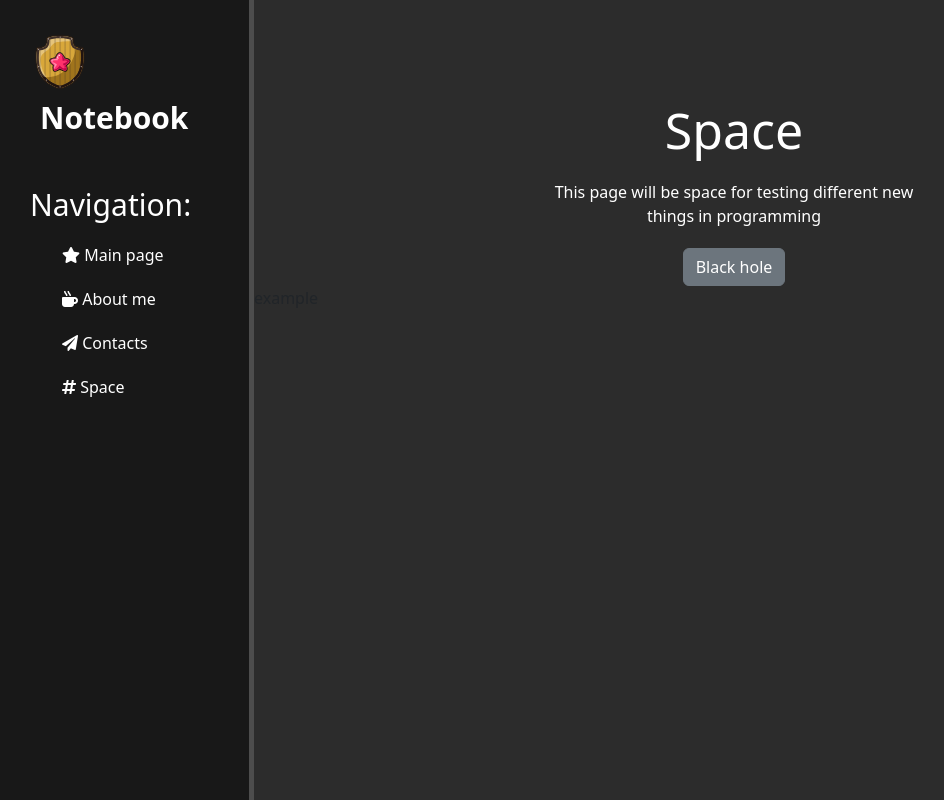
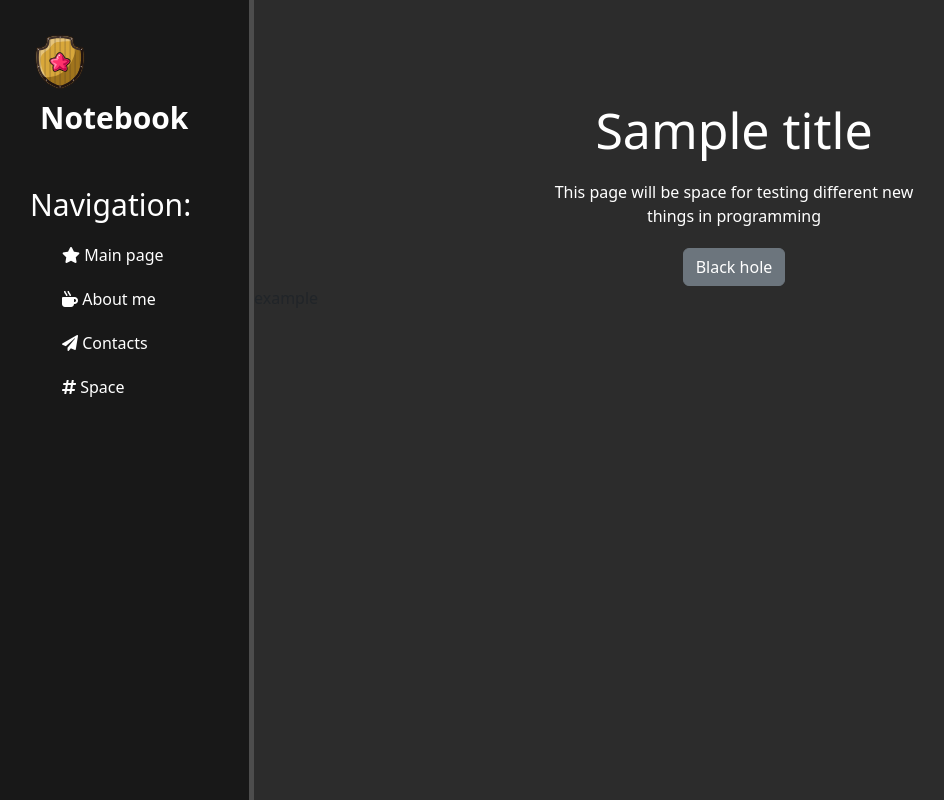
Before and after one commit to Roman-Blokhin/Python, a Django app: template django/romansite/main/templates/main/space.html in a window 1280 px wide. Shown: the whole page, without its empty margins (2-946 px from the left). Run offline with Django 4.2, Linux system fonts and the light colour scheme; the template is opened without the code that fills it: most values are stand-ins (such as "Sample title", 1, 10 or a date in 2020); some libraries are stand-ins or nearby versions.

Commit message:
Django. Передача данных в файл html страницы из нашей функции из файла views.py

```diff
--- a/django/romansite/main/templates/main/space.html
+++ b/django/romansite/main/templates/main/space.html
@@ -4,12 +4,12 @@
 {% extends 'main/layout.html' %}
 
 <!-- блок заголовка -->
-{% block title %} Space {% endblock %}
+{% block title %} {{ title }} {% endblock %}
 
 <!-- блок тела файла -->
 {% block content %}
     <div class="features">
-        <h1>Space</h1>
+        <h1>{{ title }}</h1>
         <p>This page will be space for testing different new things in programming</p>
         <button class="btn btn-secondary">Black hole</button>
     </div>
--- a/django/todo.txt
+++ b/django/todo.txt
@@ -56,3 +56,7 @@ from django.conf.urls.static import static
 добавляем функцию в файле views.py для перехода на страницу с контактами
 22. Добавление стилей для динамичного блока main и его содержания. Добавление текста и кнопок на остальные страницы
 сайта
+
+23. Передача данны в html код. В файле views.py, в функции третим параметром мы передаем словарь, в котором указываем
+ключ и значение: return render(request, 'main/space.html', {'title': 'Space'})
+Затем переходим в html файл страницы, и по ключу мы можем передать значение в двойных фигурных скобках: {{ title }}
```
Also changed, not shown: django/romansite/main/views.py (+5 -2 lines).
